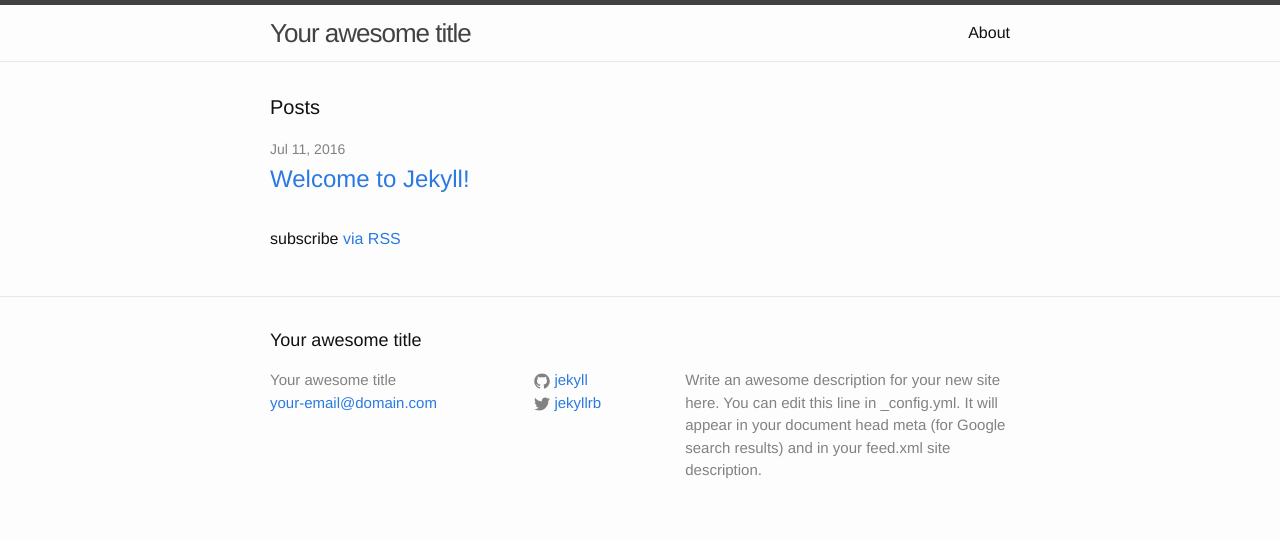
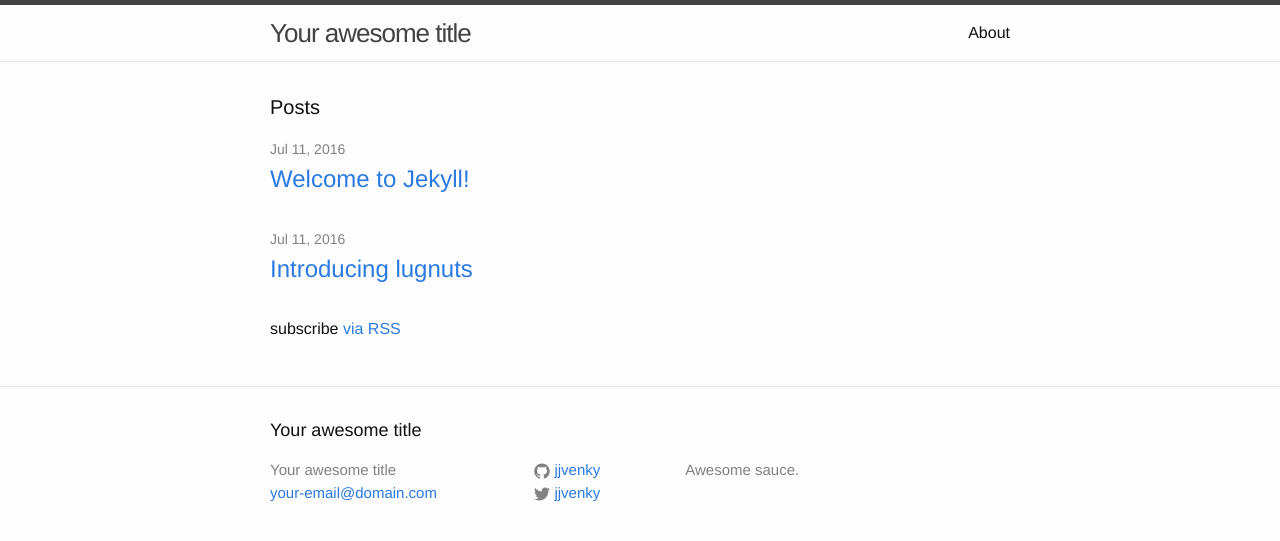
Before and after one commit to jjvenky/jjvenky.github.io, a Jekyll site: the page built from index.html, in a window 1280 px wide. Shown: the top 541 px of the page. Built offline with Jekyll 4.4.1, drawn with Linux system fonts in a browser that asks for light colours.

```diff
--- a/_config.yml
+++ b/_config.yml
@@ -9,13 +9,13 @@
 title: Your awesome title
 email: your-email@domain.com
 description: > # this means to ignore newlines until "baseurl:"
-  Write an awesome description for your new site here. You can edit this
-  line in _config.yml. It will appear in your document head meta (for
-  Google search results) and in your feed.xml site description.
+  Awesome sauce.
 baseurl: "" # the subpath of your site, e.g. /blog
-url: "http://yourdomain.com" # the base hostname & protocol for your site
-twitter_username: jekyllrb
-github_username:  jekyll
+url: "https://jjvenky.github.io/" # the base hostname & protocol for your site
+twitter_username: jjvenky
+github_username:  jjvenky
 
 # Build settings
 markdown: kramdown
+gems:
+   - jemoji
```
Also changed, not shown: _posts/2016-07-11-lugnuts.md (added, +12 -0 lines).
